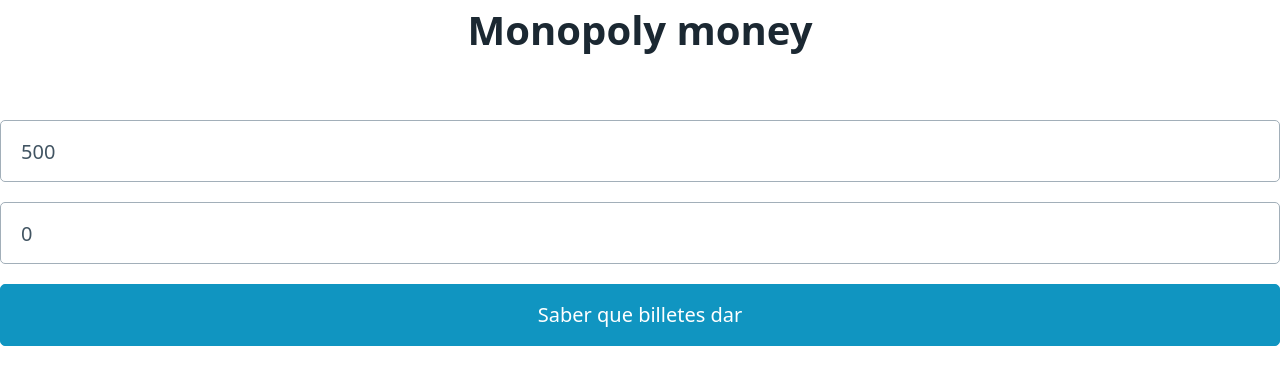
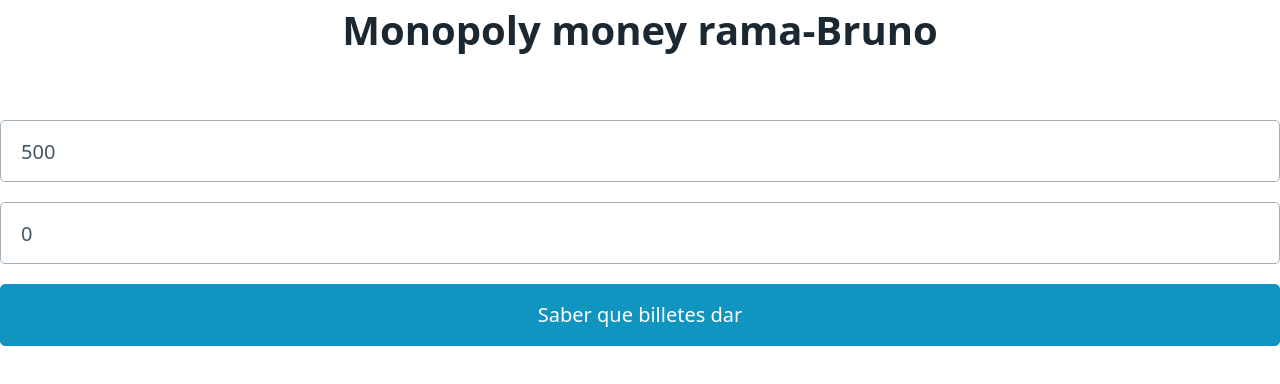
Before and after one commit to BrunoPineda/git-curso, a plain HTML site: page index.html in a window 1280 px wide. Drawn offline with nearby package versions, Linux system fonts and the light colour scheme.

Commit message:
rama de bruno

```diff
--- a/index.html
+++ b/index.html
@@ -7,13 +7,13 @@
     <link rel="stylesheet" href="https://unpkg.com/@picocss/pico@latest/css/pico.min.css">
     <meta http-equiv="X-UA-Compatible" content="IE=edge">
     <meta name="viewport" content="width=device-width, initial-scale=1.0">
-    <title>Monopoly-change</title>
+    <title>Monopoly-change </title>
     <link rel="stylesheet" href="style.css">
 </head>
 
 <body>
     <center>
-        <h1>Monopoly money </h1>
+        <h1>Monopoly money rama-Bruno</h1>
     </center>
     <form id="form">
         <input required type="number" id="change" value="500" placeholder="Introduce el billete que te dieron">
```
